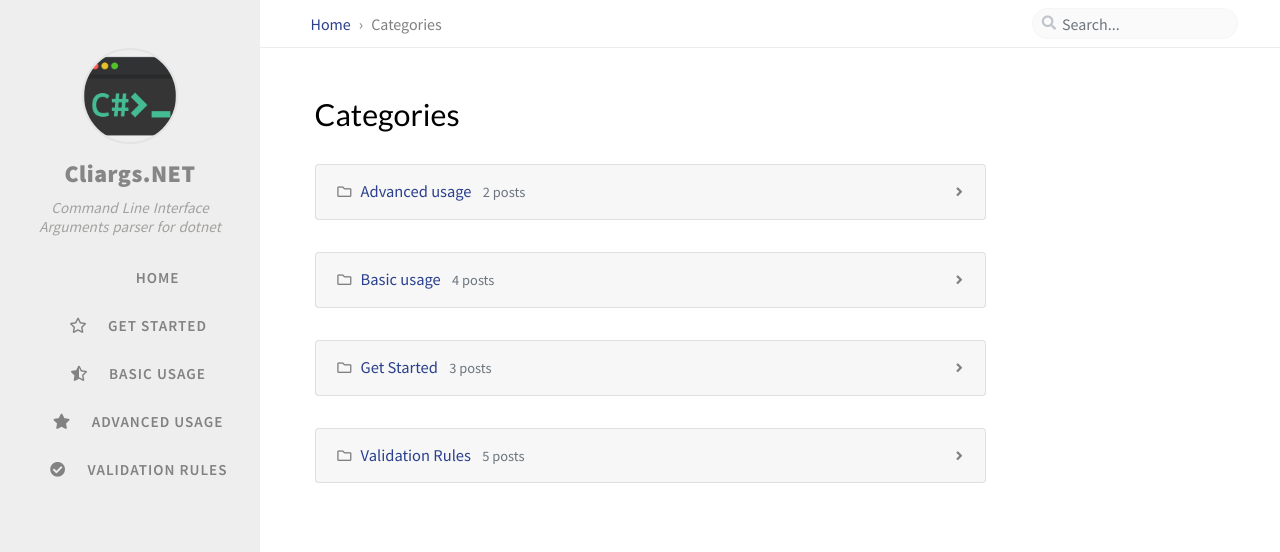
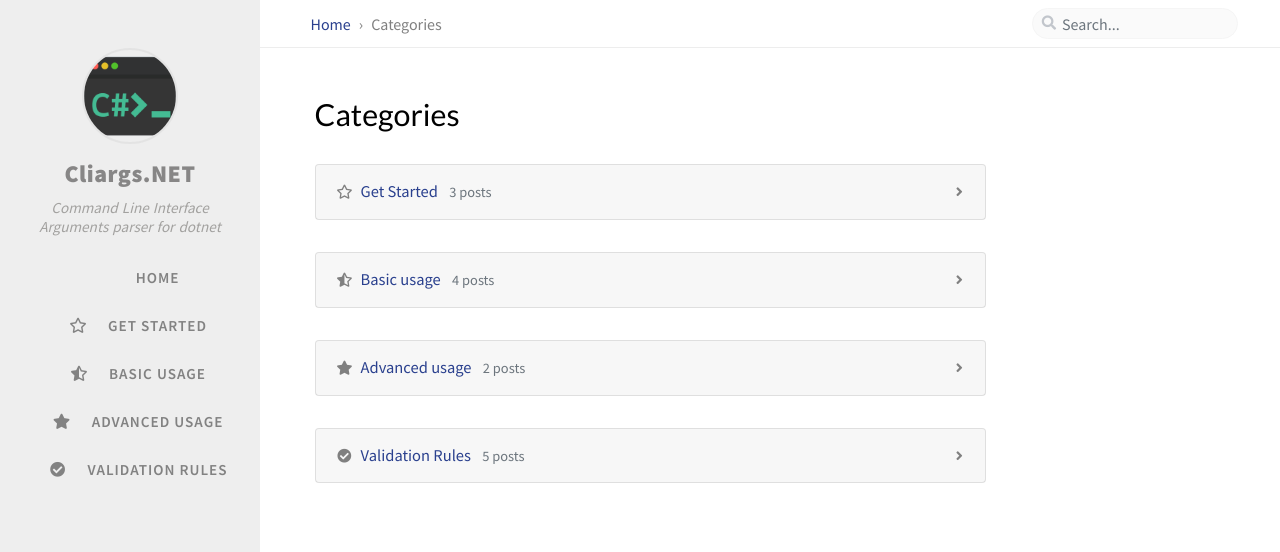
Before and after one commit to YounesCheikh/Cliargs.NET, a Jekyll site: the page built from _tabs/categories.md, in a window 1280 px wide. Shown: the top 552 px of the page. Built offline with Jekyll 4.4.1, drawn with Linux system fonts in a browser that asks for light colours; nearby versions of some CDN libraries; comment, search, counter and statistics services are not loaded.

Commit message:
Updated breadcrumb and categories icons

```diff
--- a/_includes/topbar.html
+++ b/_includes/topbar.html
@@ -15,7 +15,6 @@
     {% else %}
 
       {% for item in paths %}
-
         {% if forloop.first %}
           <span>
             <a href="{{ '/' | relative_url }}">
@@ -27,6 +26,16 @@
 
           {% if page.collection == 'tabs' %}
             <span>{{ site.data.locales[lang].tabs[item] | default: page.title }}</span>
+          {% elsif page.layout == 'post' %}
+          {% if page.categories.size > 0 %}
+            {% assign first_category = page.categories | last %}
+            <span>
+              <a href='{{ site.baseurl }}/categories/{{ first_category | slugify | url_encode }}/'>{{ first_category }}</a>
+            </span>
+            <span>{{ page.title }}</span>
+          {% else %}
+            <span>{{ page.title }}</span>
+          {% endif %}
           {% else %}
             <span>{{ page.title }}</span>
           {% endif %}
--- a/_layouts/categories.html
+++ b/_layouts/categories.html
@@ -12,8 +12,12 @@ layout: page
 
 {% assign sort_categories = site.categories | sort %}
 
+{% for sortedcategory in site.sorted-categories %}
 {% for category in sort_categories %}
-  {% assign category_name = category | first %}
+{% assign category_name = category | first %}
+{% if sortedcategory.name != category_name %}
+    {% continue %}
+{% endif %}
   {% assign posts_of_category = category | last %}
   {% assign first_post = posts_of_category | first %}
 
@@ -37,7 +41,11 @@ layout: page
     <div id="{{ HEAD_PREFIX }}{{ group_index }}"
       class="card-header d-flex justify-content-between hide-border-bottom">
       <span>
+        {% if sortedcategory.icon %}
+        <i class="{{ sortedcategory.icon }} fa-fw"></i>
+        {% else %}
         <i class="far fa-folder{% if sub_categories_size > 0 %}-open{% endif %} fa-fw"></i>
+        {% endif%}
 
         {% capture _category_url %}/categories/{{ category_name | slugify | url_encode }}/{% endcapture %}
         <a href="{{ _category_url | relative_url }}" class="ml-1 mr-2">{{ category_name }}</a>
@@ -97,3 +105,4 @@ layout: page
 
   {% endif %}
 {% endfor %}
+{% endfor %}
```
